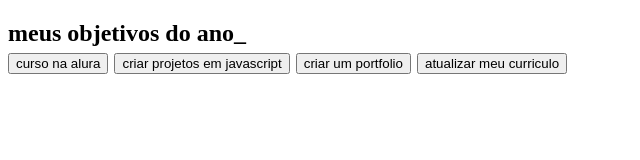
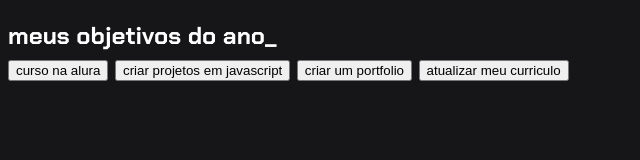
Before and after one commit to fariajoao10/fariajoao10, a plain HTML site: page alura joao/index.html in a window 1280 px wide. Shown: the whole page, without its empty margins (0-640 px from the left). Drawn offline with Linux system fonts and the light colour scheme.

Commit message:
Add files via upload

```diff
--- a/alura joao/style.css
+++ b/alura joao/style.css
@@ -1,8 +1,16 @@
-:root{
-    cor-de-fundo:#1e1e1e;
-    --verde: #6FFF57;
-    --branco: #FFFFFF;
-    --botao-ativo: #3A375E;
-    --botao-inativo: rgba(58, 55, 94, 0.5);
-    --texto-fundo: rgba(58, 55, 94, 0.3);
+@import url('https://fonts.googleapis.com/css?family=Chakra+Petch:wght@400;700&display=swap');
+
+:root {
+  --cor-de-fundo: #161618;
+  --verde: #6FFF57;
+  --branco: #FFFFFF;
+  --botao-ativo: #3A375E;
+  --botao-inativo: rgba(58, 55, 94, 0.5);
+  --texto-fundo: rgba(58, 55, 94, 0.3);
 }
+
+body {
+  background-color: var(--cor-de-fundo);
+  color: var(--branco);
+  font-family: 'Chakra Petch', sans-serif;
+}
```
